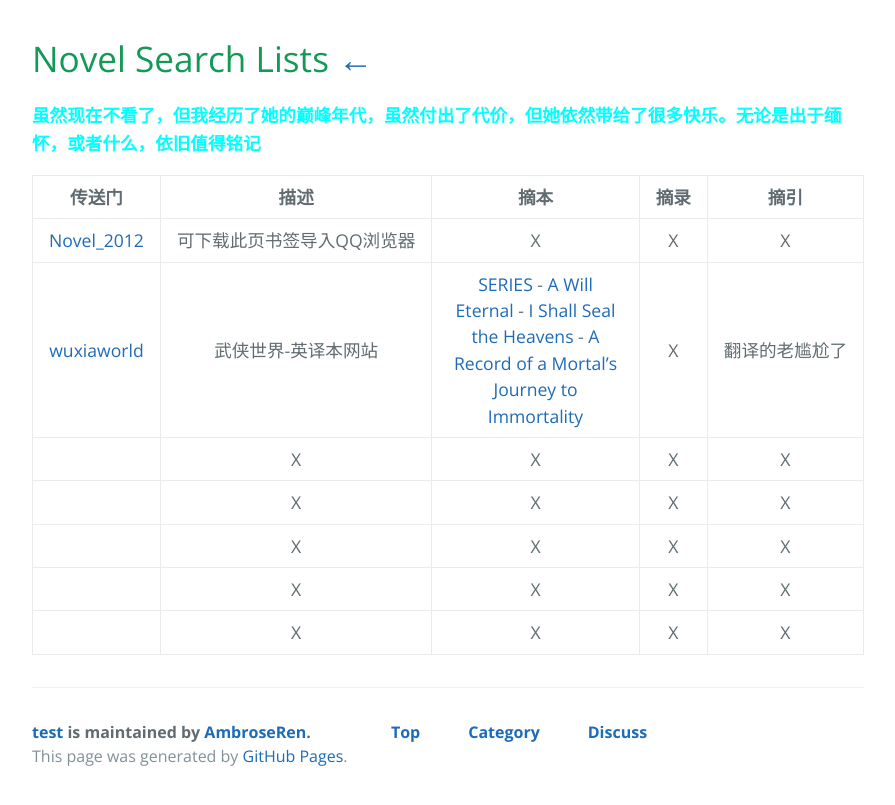
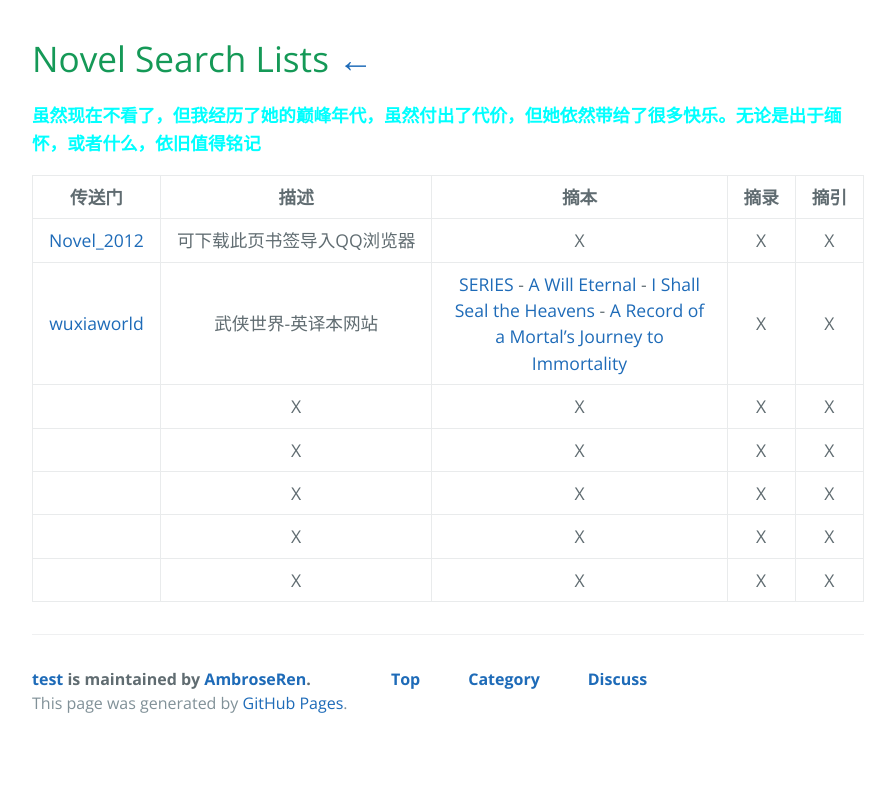
Before and after one commit to AmbroseRen/test, a Jekyll site: the page built from Library/Novel.md, in a window 1280 px wide. Shown: the top 805 px of the page, without its empty margins (192-1087 px from the left). Built offline with Jekyll 4.4.1, drawn with Linux system fonts in a browser that asks for light colours; our own code applies the rules of GitHub Pages for plain Markdown files; the repository's description, which GitHub fills in, is left out.

Commit message:
Update Novel.md

```diff
--- a/Library/Novel.md
+++ b/Library/Novel.md
@@ -5,7 +5,7 @@
 | 传送门 | 描述 | 摘本 | 摘录 | 摘引 |
 |:---:|:---:|:---:|:---:|:---:|
 | [Novel_2012](Novel/Q_bookmarks_2021_5_21.html) | 可下载此页书签导入QQ浏览器 | X | X | X |
-| [wuxiaworld](https://www.wuxiaworld.com/) | 武侠世界-英译本网站 | [SERIES](https://www.wuxiaworld.com/novels) - [A Will Eternal](https://www.wuxiaworld.com/novel/a-will-eternal) - [I Shall Seal the Heavens](https://www.wuxiaworld.com/novel/i-shall-seal-the-heavens) - [A Record of a Mortal’s Journey to Immortality](https://www.wuxiaworld.com/novel/rmji) | X | 翻译的老尴尬了 |
+| [wuxiaworld](https://www.wuxiaworld.com/) | 武侠世界-英译本网站 | [SERIES](https://www.wuxiaworld.com/novels) - [A Will Eternal](https://www.wuxiaworld.com/novel/a-will-eternal) - [I Shall Seal the Heavens](https://www.wuxiaworld.com/novel/i-shall-seal-the-heavens) - [A Record of a Mortal’s Journey to Immortality](https://www.wuxiaworld.com/novel/rmji) | X | X |
 | []() | X | X | X | X |
 | []() | X | X | X | X |
 | []() | X | X | X | X |
```
